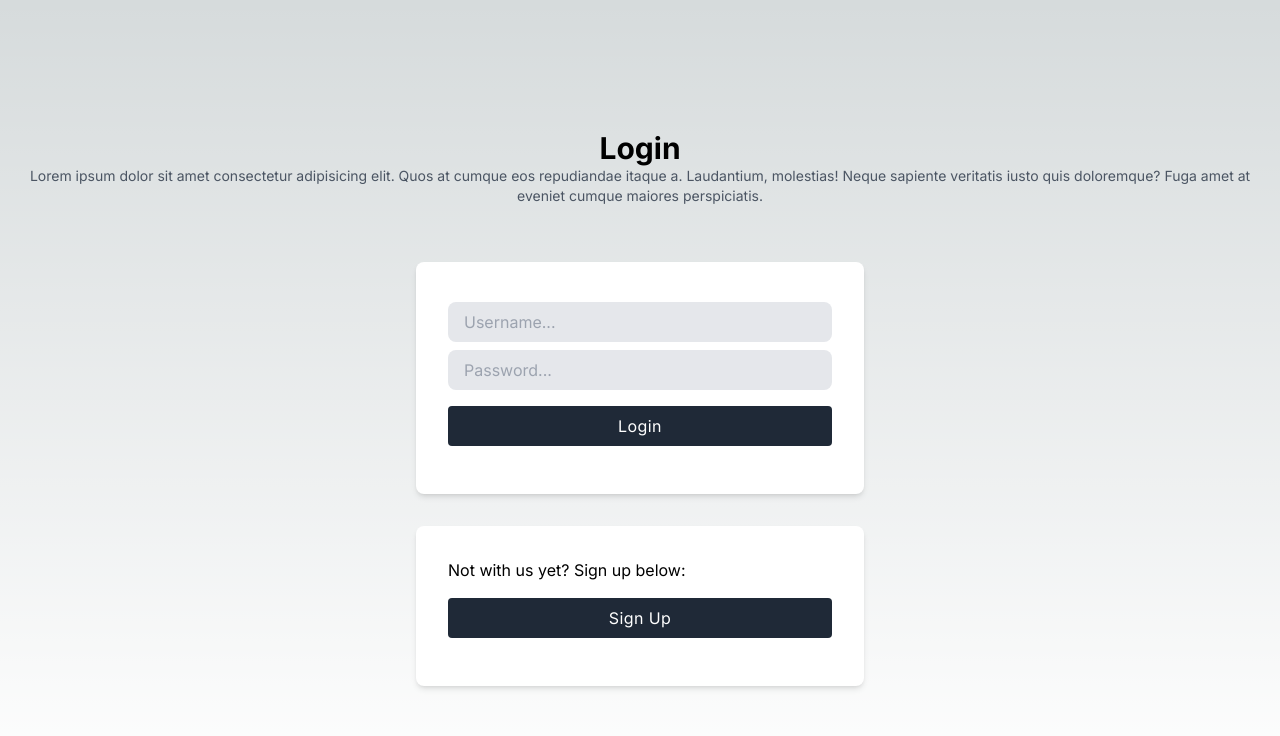
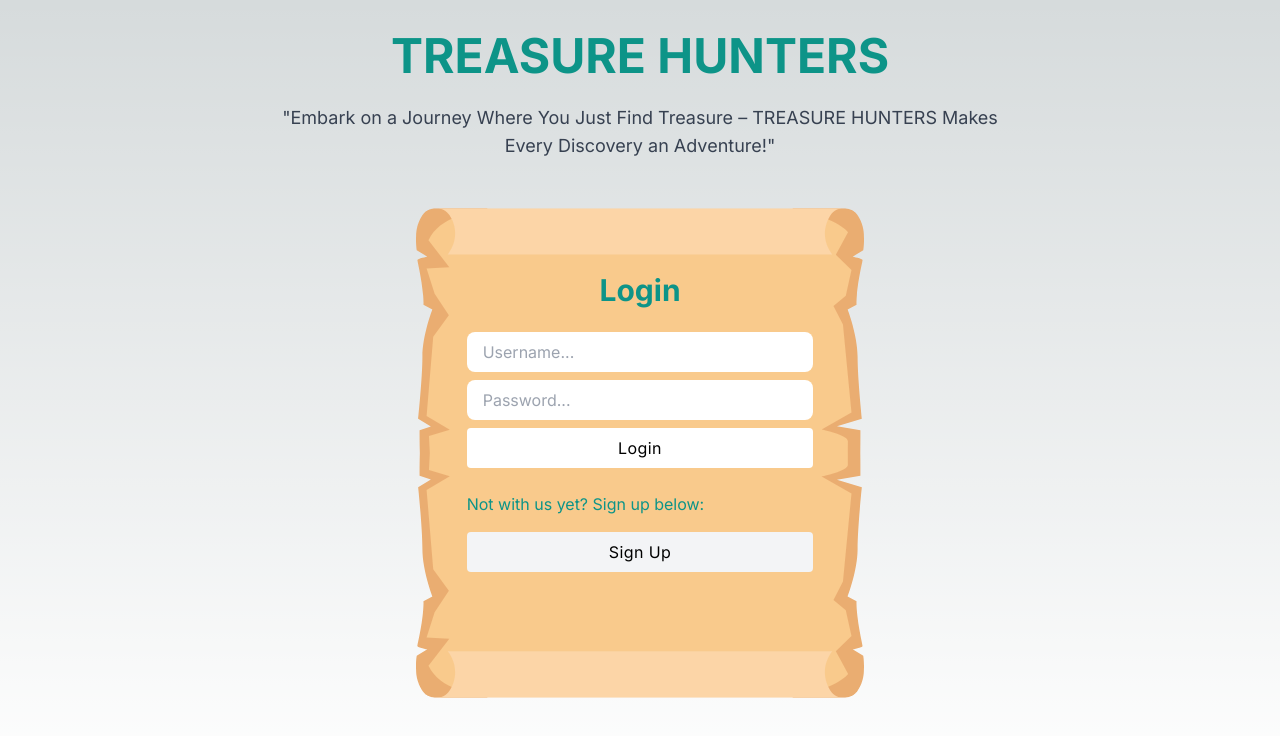
Before and after one commit to ELR143/treasure-hunt-frontend, a Next.js app: page / in a window 1280 px wide. Shown: the top 736 px of the page. Built offline with nearby package versions, Linux system fonts and the light colour scheme.

Commit message:
lots of styling fixes added reveal animation and x marks the spot and proof of concept login page

```diff
--- a/src/app/_lib/CollectionCard.jsx
+++ b/src/app/_lib/CollectionCard.jsx
@@ -9,6 +9,7 @@ import { GrTrophy } from "react-icons/gr";
 import { LiaMoneyCheckAltSolid } from "react-icons/lia";
 import { LiaUniversitySolid } from "react-icons/lia";
 import { LiaFeatherSolid } from "react-icons/lia";
+import Reveal from "./Reveal";
 
 const iconLookup = {
   1: <GiGems />,
@@ -38,8 +39,9 @@ export default function CollectionCard({ treasure }) {
   };
 
   return (
+    <Reveal >
       <div
-        className="relative bg-white rounded-lg overflow-hidden shadow-md p-4 group"
+        className="relative bg-white rounded-lg overflow-hidden w-full shadow-md p-4 group"
         onMouseEnter={handleMouseEnter}
         onMouseLeave={handleMouseLeave}
       >
@@ -63,5 +65,6 @@ export default function CollectionCard({ treasure }) {
           </div>
         )}
       </div>
+    </Reveal>
   );
 }
--- a/src/app/_lib/Form.jsx
+++ b/src/app/_lib/Form.jsx
@@ -46,7 +46,7 @@ export default function Form({
     <form
       action="POST"
       onSubmit={submitFormHandler}
-      className="flex flex-col mt-1"
+      className="flex flex-col w-full mt-1"
     >
       <input
         className="pl-1 rounded mr-1 text-red-500 font-bold resize w-full h-8 "
--- a/src/app/_lib/LoginCard.jsx
+++ b/src/app/_lib/LoginCard.jsx
@@ -1,6 +1,7 @@
 import api from "@/utils/api";
 import { useState } from "react";
 import { useRouter } from "next/navigation";
+import Reveal from "./Reveal";
 
 export default function LoginCard({
   defaultPageInfo: {
@@ -21,38 +22,44 @@ export default function LoginCard({
     e.preventDefault();
 
     if (firstFormButtonName === "Login") {
-      api.postLogin(username, password).then((res) => {
-        if(res.ok === true){
-          api.fetchData().then(res =>{
-            const UserDetails = res.filter(user =>{
-              return user.username === username
-            })
+      api
+        .postLogin(username, password)
+        .then((res) => {
+          if (res.ok === true) {
+            api.fetchData().then((res) => {
+              const UserDetails = res.filter((user) => {
+                return user.username === username;
+              });
               localStorage.setItem("user", username);
-            localStorage.setItem("user_id",UserDetails[0].id);
+              localStorage.setItem("user_id", UserDetails[0].id);
               router.push("/home");
-          })
+            });
           } else if (res.ok === false) {
             setErrMsg("Invalid username or password");
           }
-      }).catch (err => {
-        console.log(err)
+        })
+        .catch((err) => {
+          console.log(err);
         });
     } else if (firstFormButtonName === "Sign Up") {
-      api.postNewUser(username, password).then((res) => {
-        if(res.ok === true){
-          api.fetchData().then(res =>{
-            const UserDetails = res.filter(user =>{
-              return user.username === username
-            })
+      api
+        .postNewUser(username, password)
+        .then((res) => {
+          if (res.ok === true) {
+            api.fetchData().then((res) => {
+              const UserDetails = res.filter((user) => {
+                return user.username === username;
+              });
               localStorage.setItem("user", username);
-            localStorage.setItem("user_id", UserDetails[0].id)
+              localStorage.setItem("user_id", UserDetails[0].id);
               router.push("/home");
-          })
+            });
           } else if (res.ok === false) {
             setErrMsg("That username is already taken");
           }
-      }).catch(err => {
-        console.log(err)
+        })
+        .catch((err) => {
+          console.log(err);
         });
     }
     setUsername("");
@@ -70,13 +77,16 @@ export default function LoginCard({
   };
 
   return (
-    <>
+    <div className=" h-full mt-8 mx-auto   bg-[url('/LoginScroll.svg')] bg-contain bg-no-repeat">
+      <h2 className="mx-auto text-center text-2xl md:text-3xl mt-12 md:mt-16 font-bold">{firstFormButtonName}</h2>
+      <Reveal>
         <form
-        className="w-full max-w-md mx-auto bg-white dark:bg-gray-800 shadow-md rounded-lg overflow-hidden p-8 m-8"
+          className="w-11/12 max-w-md mx-auto mt-6 px-8 "
           onSubmit={handleSubmit}
         >
+          <Reveal></Reveal>
           <input
-          className="w-full px-4 py-2 mt-2 text-gray-700 bg-gray-200 rounded-lg focus:outline-none dark:text-gray-300 dark:bg-gray-700"
+            className="w-full  px-4 py-2 text-gray-700 rounded-lg focus:outline-none"
             type="text"
             placeholder="Username..."
             value={username}
@@ -85,7 +95,7 @@ export default function LoginCard({
           />
 
           <input
-          className="w-full px-4 py-2 mt-2 text-gray-700 bg-gray-200 rounded-lg focus:outline-none dark:text-gray-300 dark:bg-gray-700"
+            className="w-full px-4 py-2 mt-2 text-gray-700 rounded-lg focus:outline-none "
             type="password"
             placeholder="Password..."
             value={password}
@@ -94,22 +104,24 @@ export default function LoginCard({
             pattern="^(?=.*\d)[A-Za-z\d]{8,16}$"
             title="Password must be at least 8 characters long and contain a number."
           />
-        <div className="mb-4 mt-4">
+
+          <div className=" mt-2">
             <p>{errMsg}</p>
             <button
-            className="w-full px-4 py-2 tracking-wide text-white transition-colors duration-200 transform bg-gray-800 rounded hover:bg-gray-600 focus:outline-none focus:bg-gray-600"
+              className="w-full px-4 py-2 tracking-wide text-black transition-colors duration-200 transform bg-white rounded hover:bg-gray-600 focus:outline-none focus:bg-gray-600"
               type="submit"
             >
               {firstFormButtonName}
             </button>
           </div>
         </form>
-
-      <form className="w-full max-w-md mx-auto bg-white dark:bg-gray-800 shadow-md rounded-lg overflow-hidden p-8">
+      </Reveal>
+      <Reveal>
+        <form className="w-11/12  max-w-md mx-auto  rounded-lg overflow-hidden py-6 px-8">
           <p>{secondFormDescription}</p>
           <div className="mb-4 mt-4">
             <button
-            className="w-full px-4 py-2 tracking-wide text-white transition-colors duration-200 transform bg-gray-800 rounded hover:bg-gray-600 focus:outline-none focus:bg-gray-600"
+              className="w-full px-4 py-2 tracking-wide text-black transition-colors duration-200 transform bg-gray-100 rounded hover:bg-gray-600 focus:outline-none focus:bg-gray-600"
               type="submit"
               onClick={handleClick}
             >
@@ -117,6 +129,7 @@ export default function LoginCard({
             </button>
           </div>
         </form>
-    </>
+      </Reveal>
+    </div>
   );
 }
--- /dev/null
+++ b/src/app/_lib/Reveal.jsx
@@ -0,0 +1,34 @@
+import { motion, useInView, useAnimation } from "framer-motion";
+import { useEffect, useRef } from "react";
+
+function Reveal({ children }) {
+  const mainControls = useAnimation();
+
+  const ref = useRef(null);
+  const isInView = useInView(ref, { once: true });
+
+  useEffect(() => {
+    if (isInView) {
+      mainControls.start("visible");
+    } else {
+      mainControls.start("hidden");
+    }
+  }, [isInView, mainControls]);
+  return (
+    <div ref={ref} className="relative overflow-hidden w-full">
+      <motion.div
+        variants={{
+          hidden: { opacity: 0, y: 75 },
+          visible: { opacity: 1, y: 0 },
+        }}
+        initial="hidden"
+        animate={mainControls}
+        transition={{ duration: 0.9, delay: 0.45 }}
+      >
+        {children}
+      </motion.div>
+    </div>
+  );
+}
+
+export default Reveal;
--- /dev/null
+++ b/src/app/_lib/Xmarks.jsx
@@ -0,0 +1,50 @@
+import { motion } from "framer-motion";
+
+const draw = {
+  hidden: { pathLength: 0, opacity: 0 },
+  visible: (i) => {
+    const delay = 1 + i * 0.5;
+    return {
+      pathLength: 1,
+      opacity: 1,
+      transition: {
+        pathLength: { delay, type: "spring", duration: 1.5, bounce: 0 },
+        opacity: { delay, duration: 0.01 }
+      }
+    };
+  }
+};
+
+export default function Xmarks() {
+  return (
+    <motion.svg
+      width="600"
+      height="600"
+      viewBox="0 0 600 600"
+      initial="hidden"
+      animate="visible"
+      className="w-full mt-10"
+    >
+
+      <motion.line
+        x1="220"
+        y1="30"
+        x2="360"
+        y2="170"
+        stroke="#EE4B2B"
+        variants={draw}
+        custom={2}
+      />
+      <motion.line
+        x1="220"
+        y1="170"
+        x2="360"
+        y2="30"
+        stroke="#EE4B2B"
+        variants={draw}
+        custom={2.5}
+      />
+
+    </motion.svg>
+  );
+}
--- a/src/app/globals.css
+++ b/src/app/globals.css
@@ -38,6 +38,7 @@ body {
   padding: 10px;
   transition: all 500ms;
   margin: 10px;
+
 }
 
 .find {
@@ -51,3 +52,9 @@ body {
   cursor: pointer;
   transform: scale(1.1);
 }
+
+line {
+  stroke-width: 10px;
+  stroke-linecap: round;
+  fill: transparent;
+}
--- a/src/app/page.js
+++ b/src/app/page.js
@@ -2,6 +2,8 @@
 
 import LoginCard from "./_lib/LoginCard";
 import { useState, useEffect } from "react";
+
+
 
 export default function Home() {
   const pageInfo = {
@@ -33,17 +35,19 @@ export default function Home() {
 
   return (
     <main>
-      <section className="w-full h-screen bg-cover bg-center flex flex-col items-center justify-center">
-        <div className="px-6 py-4 mb-2">
-          <h2 className="text-3xl font-bold text-center">
-            {defaultPageInfo.title}
-          </h2>
-          <p className="text-gray-600 dark:text-gray-200 text-sm text-center">
-            Lorem ipsum dolor sit amet consectetur adipisicing elit. Quos at
-            cumque eos repudiandae itaque a. Laudantium, molestias! Neque
-            sapiente veritatis iusto quis doloremque? Fuga amet at eveniet
-            cumque maiores perspiciatis.
+      <section className="w-screen h-screen bg-cover bg-center text-teal-600 flex flex-col items-center justify-center">
+        <div className="px-6 py-4 mt-4">
+
+          <h1 className=" text-3xl md:text-5xl font-bold text-center">
+            TREASURE HUNTERS
+          </h1>
+          <div className="w-3/4 mx-auto">
+
+
+          <p className="text-gray-700 mt-6 text-lg text-center">
+          "Embark on a Journey Where You Just Find Treasure – TREASURE HUNTERS Makes Every Discovery an Adventure!"
           </p>
+          </div>
         </div>
         <LoginCard
           defaultPageInfo={defaultPageInfo}
@@ -51,6 +55,7 @@ export default function Home() {
           setPageName={setPageName}
           setUser={setUser}
         />
+
       </section>
     </main>
   );
```
Also changed, not shown: src/app/_lib/Card.jsx (+5 -2 lines), src/app/_lib/RequestCards.jsx (+4 -3 lines), src/app/collection/page.jsx (+18 -12 lines), src/app/profile/page.jsx (+17 -9 lines), public/LoginScroll.svg (added), public/Loginmap.svg (added). Lines whose indentation alone changed are shown as unchanged.
